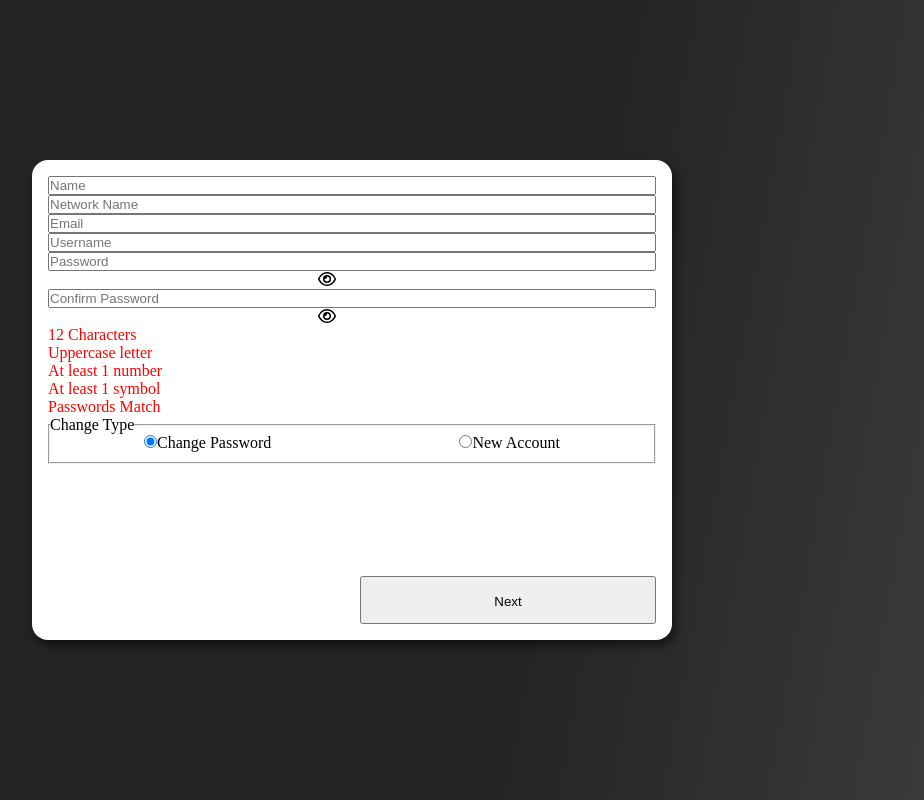
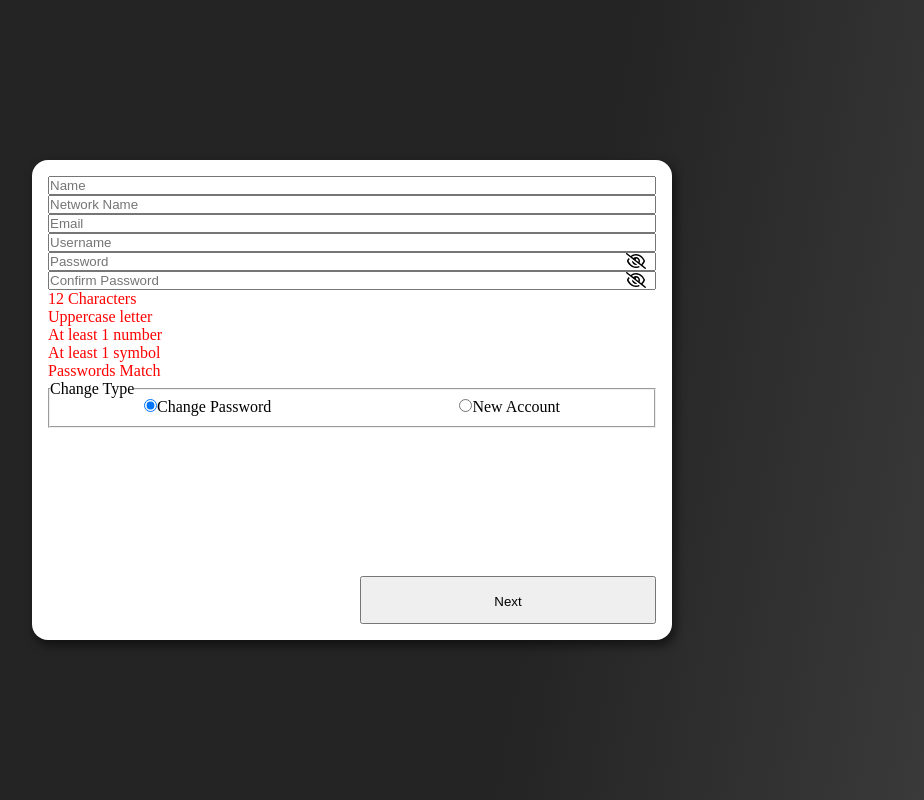
Before and after one commit to PandolfoM/mjp-account-change, a React (Vite) app: page / in a window 1280 px wide. Shown: the whole page, without its empty margins (288-1212 px from the left). Built offline with nearby package versions, Linux system fonts and the light colour scheme.

Commit message:
show password icon remove unused component

```diff
--- a/src/Components/Confirmation/index.jsx
+++ b/src/Components/Confirmation/index.jsx
@@ -1,4 +1,4 @@
-import { faEye } from "@fortawesome/free-regular-svg-icons";
+import { faEye, faEyeSlash } from "@fortawesome/free-regular-svg-icons";
 import { FontAwesomeIcon } from "@fortawesome/react-fontawesome";
 import { useState } from "react";
 
@@ -34,16 +34,18 @@ function Confirmation(props) {
         defaultValue={formData.username}
         placeholder="Username"></input>
 
+      <div className="passwordField">
         <input
           type={passwordShown ? "text" : "password"}
           name="password"
           defaultValue={formData.password}
           placeholder="Password"></input>
         <FontAwesomeIcon
-        icon={faEye}
+          icon={passwordShown ? faEye : faEyeSlash}
           className="togglePassword"
           onClick={() => setPasswordShown(!passwordShown)}
         />
+      </div>
       <div className="interact-btns">
         <button onClick={() => setPage(page - 1)}>Previous</button>
         <button>Finish</button>
--- a/src/Components/Form/index.jsx
+++ b/src/Components/Form/index.jsx
@@ -1,4 +1,4 @@
-import { faEye } from "@fortawesome/free-regular-svg-icons";
+import { faEye, faEyeSlash } from "@fortawesome/free-regular-svg-icons";
 import { FontAwesomeIcon } from "@fortawesome/react-fontawesome";
 import { useState } from "react";
 import usePasswordValidation from "../../hooks/usePasswordValidation";
@@ -74,27 +74,31 @@ function Form(props) {
         defaultValue={formData.username}
         placeholder="Username"></input>
 
+      <div className="passwordField">
         <input
           type={passwordShown ? "text" : "password"}
           name="password"
           defaultValue={formData.password}
           placeholder="Password"></input>
         <FontAwesomeIcon
-        icon={faEye}
+          icon={passwordShown ? faEye : faEyeSlash}
           className="togglePassword"
           onClick={() => setPasswordShown(!passwordShown)}
         />
+      </div>
 
+      <div className="passwordField">
         <input
           type={passwordShown ? "text" : "password"}
           name="passwordConfirm"
           defaultValue={formData.passwordConfirm}
           placeholder="Confirm Password"></input>
         <FontAwesomeIcon
-        icon={faEye}
+          icon={passwordShown ? faEye : faEyeSlash}
           className="togglePassword"
           onClick={() => setPasswordShown(!passwordShown)}
         />
+      </div>
 
       <ul>
         <li className={validLength ? "success" : "error"}>12 Characters</li>
--- a/src/index.css
+++ b/src/index.css
@@ -65,6 +65,21 @@ fieldset {
   justify-content: space-around;
 }
 
+.passwordField {
+  position: relative;
+  overflow: hidden;
+}
+
+.passwordField > input {
+  width: 100%;
+}
+
+.passwordField > svg {
+  position: absolute;
+  top: 1px;
+  right: 10px;
+}
+
 /* utils */
 .invisible {
   opacity: 0;
```
Also changed, not shown: src/Components/AccountInfo/index.jsx (deleted, +0 -9 lines). Lines whose indentation alone changed are shown as unchanged.
